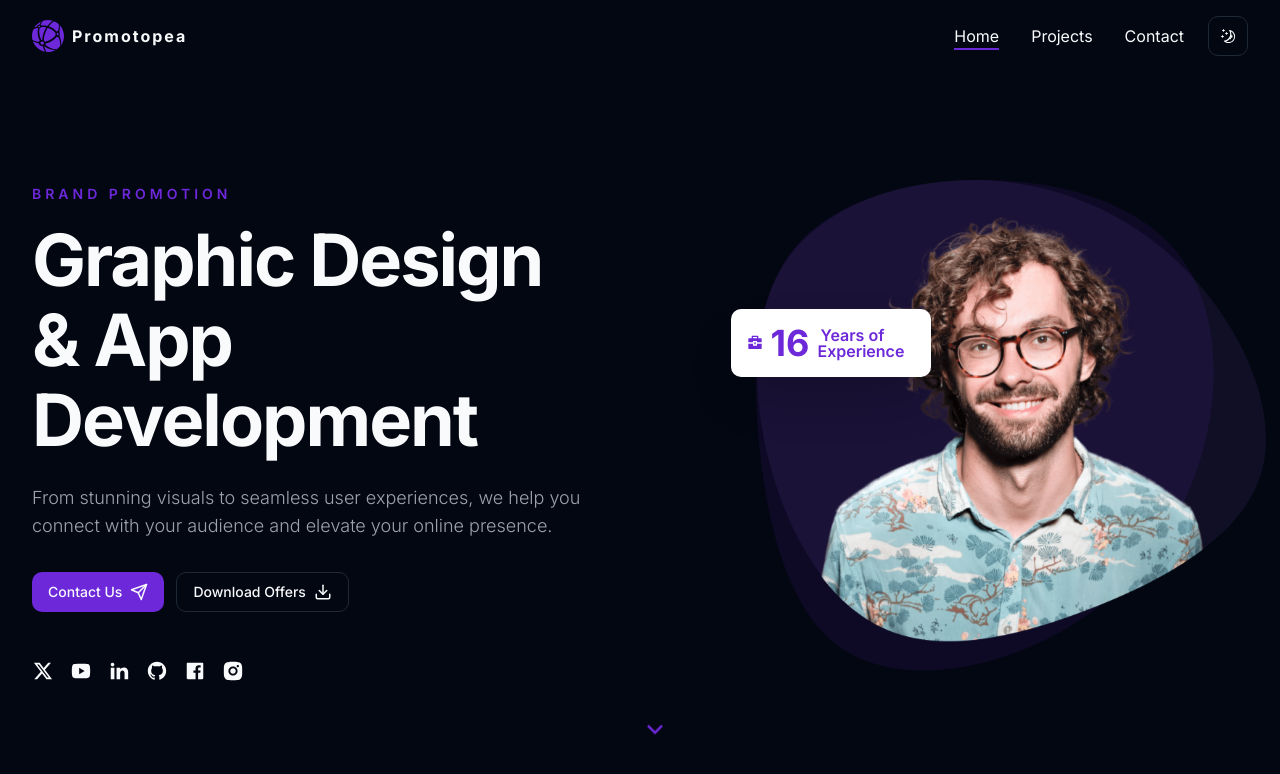
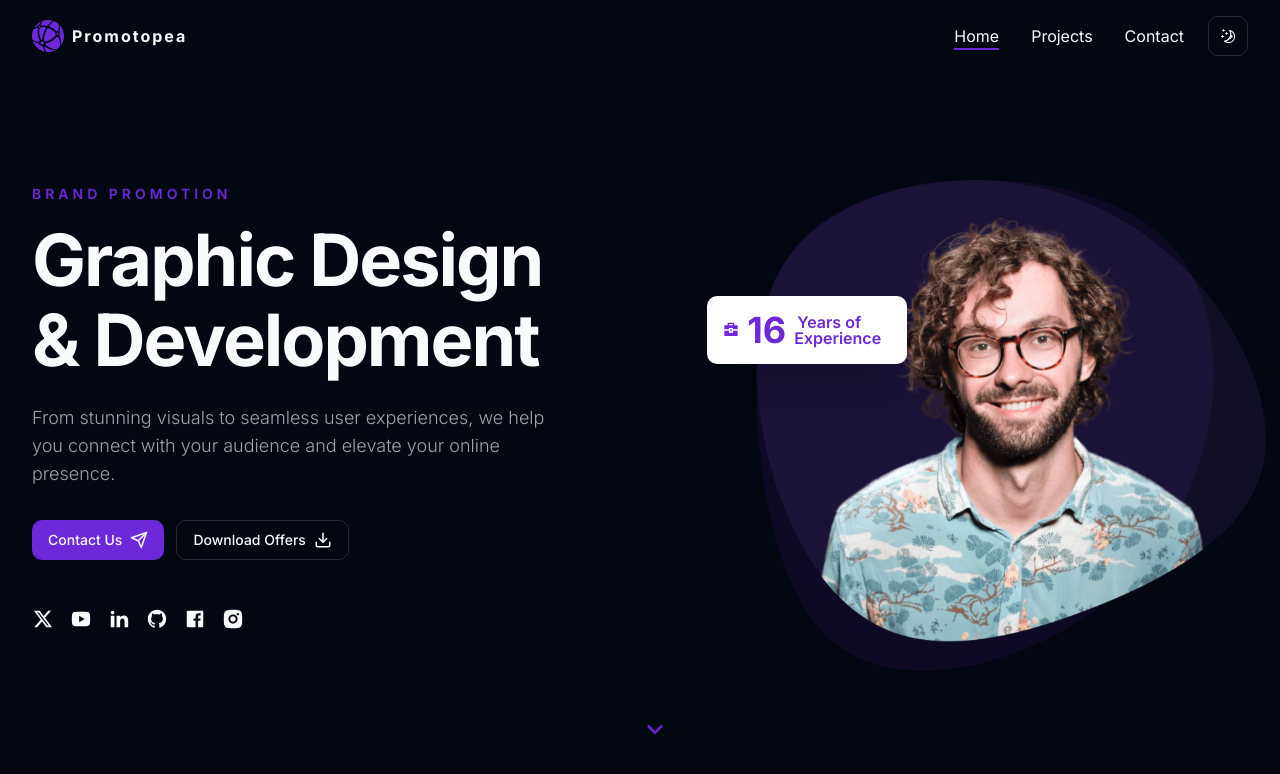
Before and after one commit to kabirshuvo/Nextgen-Agency-App, a Next.js app: page / in a window 1280 px wide. Shown: the top 774 px of the page. Built offline with nearby package versions, Linux system fonts and the light colour scheme.

Commit message:
hover effect added to the hero section

```diff
--- a/src/components/HeroSection.tsx
+++ b/src/components/HeroSection.tsx
@@ -20,14 +20,20 @@ const HeroSection = () => {
       <div className="container mx-auto">
         <div className="flex justify-between gap-x-8">
           <div className="flex flex-col max-w-[700px] justify-center mx-auto xl:mx-0 text-center xl:text-left">
-            <div className="text-sm uppercase font-semibold mb-4 text-primary tracking-[4px]">
-              Brand Promotion
+            <div>
+              <div className="text-sm uppercase font-semibold mb-4 text-primary tracking-[4px]">
+                Brand Promotion
+              </div>
+              <h1 className="h1 hover:text-popover transition duration-300 ease-in-out transform hover:scale-105 ">
+                Graphic Design & Development
+              </h1>
+              <h1 className="hidden ">Subscribe</h1>
+
+              <p className="subtitle hover:text-white transition duration-300 ease-in-out transform hover:scale-105">
+                From stunning visuals to seamless user experiences, we help you
+                connect with your audience and elevate your online presence.
+              </p>
             </div>
-            <h1 className="h1">Graphic Design & App Development</h1>
-            <p className="subtitle">
-              From stunning visuals to seamless user experiences, we help you
-              connect with your audience and elevate your online presence.
-            </p>
             <div className="flex flex-col gap-y-3 md:flex-row gap-x-3 mx-auto xl:mx-0 mb-12">
               <Link href="/contact">
                 <Button className="gap-x-2">
```
